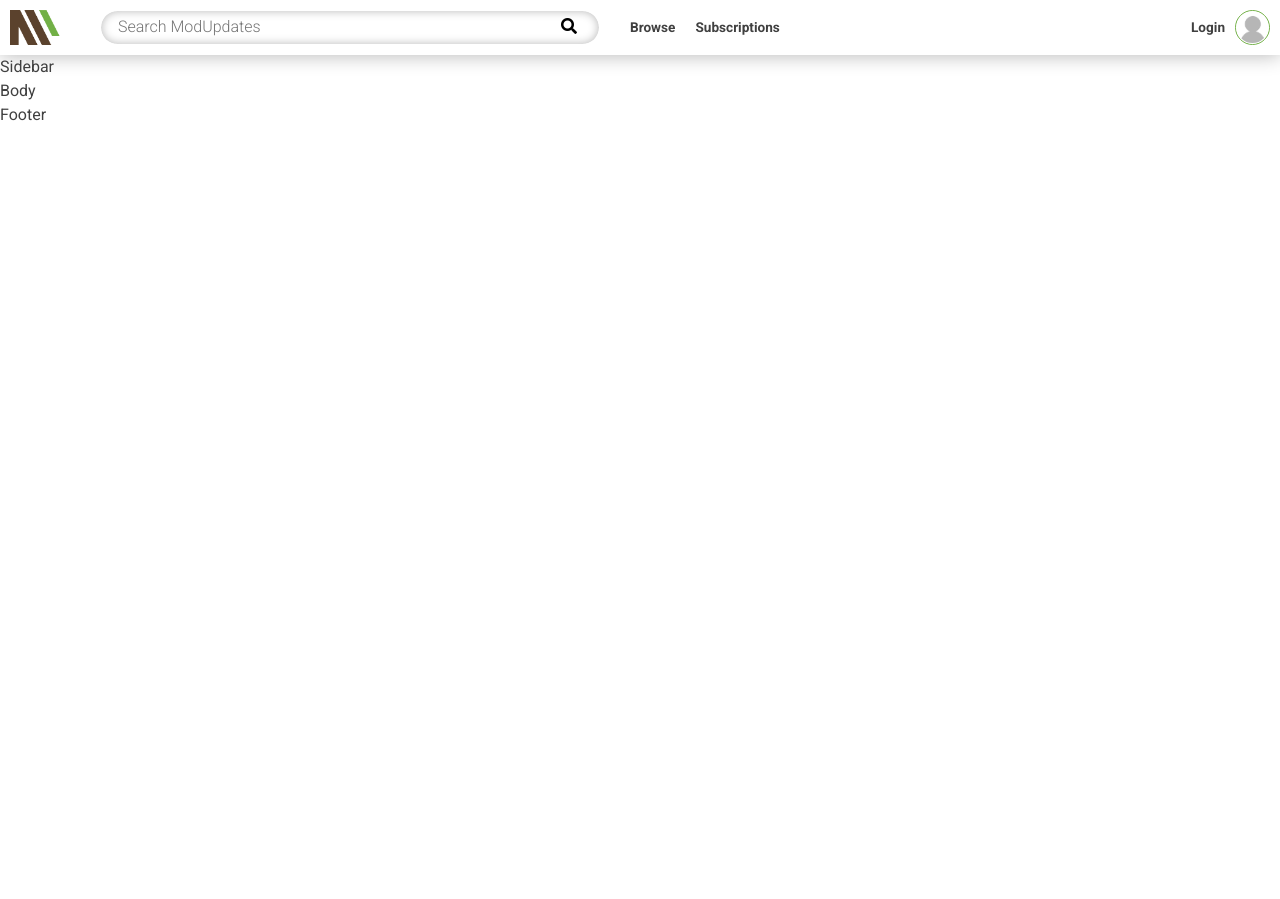
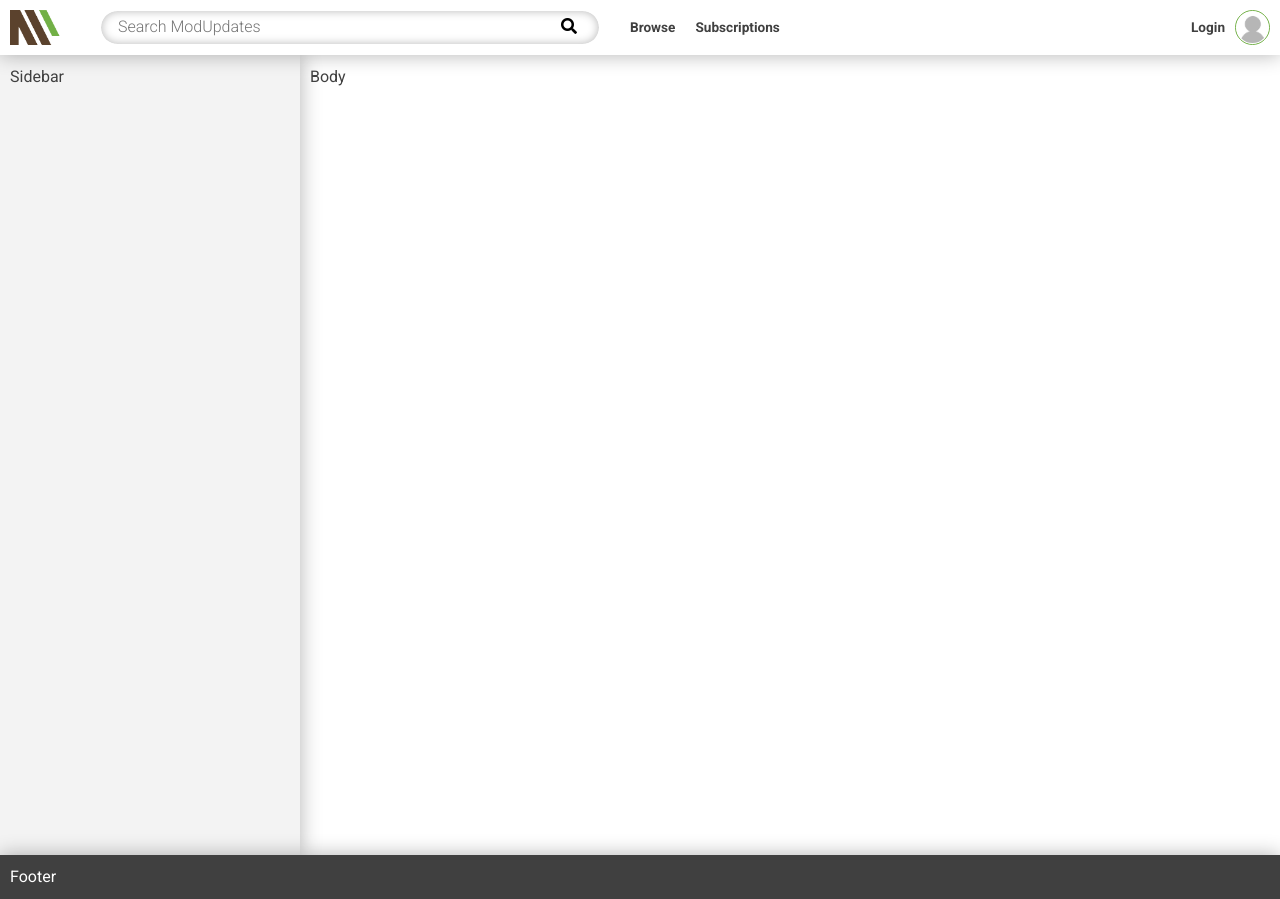
Before and after one commit to BlueOrchard/ModUpdates-Frontend, a Vue app: page / in a window 1280 px wide. Before the commit the page ends 800 px from the top, so only its background shows below. Built offline with nearby package versions, Linux system fonts and the light colour scheme.

Commit message:
Added preliminary styles for components

```diff
--- a/src/App.vue
+++ b/src/App.vue
@@ -1,6 +1,7 @@
 <template>
   <div id="app">
     <Header />
+
     <div class="body-content">
       <SideBar/>
       <Body/>
--- a/src/components/Body.vue
+++ b/src/components/Body.vue
@@ -1,5 +1,5 @@
 <template>
-    <div>
+    <div class="body">
         Body
     </div>
 </template>
--- a/src/components/Footer.vue
+++ b/src/components/Footer.vue
@@ -1,5 +1,5 @@
 <template>
-    <div>
+    <div class="footer">
         Footer
     </div>
 </template>
--- a/src/components/SideBar.vue
+++ b/src/components/SideBar.vue
@@ -1,5 +1,5 @@
 <template>
-    <div>
+    <div class="sidebar">
         Sidebar
     </div>
 </template>
--- a/src/scss/main.scss
+++ b/src/scss/main.scss
@@ -18,6 +18,9 @@ html {
 // Header Styles
 @import "partial/header";
 
+// body-content - used for holding sidebar and body
+@import "partial/body-content";
+
 // Sidebar Styles
 @import "partial/sidebar";
 
--- /dev/null
+++ b/src/scss/partial/_body-content.scss
@@ -0,0 +1,4 @@
+.body-content{
+    min-height: 100vh;
+    display: flex;
+}
--- a/src/scss/partial/_body.scss
+++ b/src/scss/partial/_body.scss
@@ -0,0 +1,4 @@
+.body{
+    width: calc(100% - 300px);
+    padding: 10px;
+}
--- a/src/scss/partial/_footer.scss
+++ b/src/scss/partial/_footer.scss
@@ -0,0 +1,8 @@
+.footer{
+    background: #404040;
+    padding: 10px;
+    color: #FFF;
+    box-shadow: $boxShadow;
+    position: relative;
+    z-index: 1;
+}
--- a/src/scss/partial/_header.scss
+++ b/src/scss/partial/_header.scss
@@ -2,6 +2,8 @@
     display: flex;
     padding: 10px;
     box-shadow: $boxShadow;
+    position: relative;
+    background: #FFF;
 }
 
 .logo{
--- a/src/scss/partial/_sidebar.scss
+++ b/src/scss/partial/_sidebar.scss
@@ -0,0 +1,6 @@
+.sidebar{
+    width: 300px;
+    padding: 10px;
+    background: #f3f3f3;
+    box-shadow: $boxShadow;
+}
```
